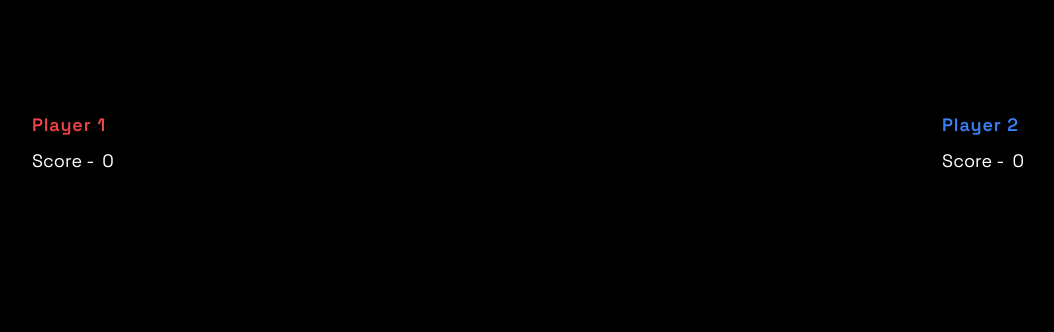
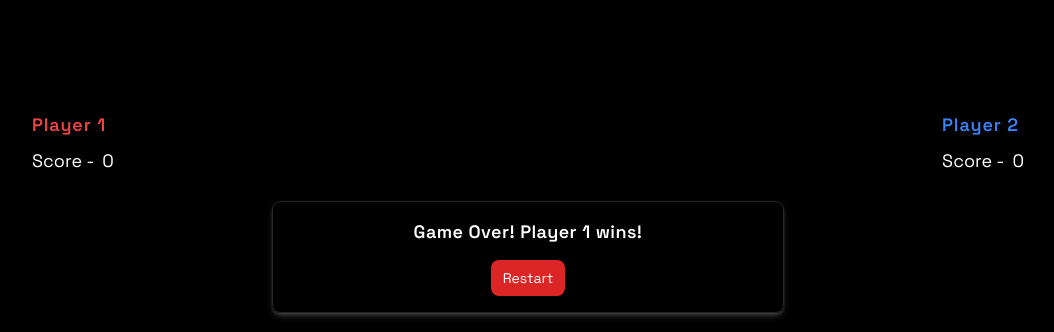
Before and after one commit to Priyanshudotdev/Memory-Game, a plain HTML site: page index.html in a window 1280 px wide. Shown: the top 332 px of the page, without its empty margins (112-1166 px from the left). Drawn offline with nearby package versions, Linux system fonts and the light colour scheme.

Commit message:
index file updated,reolved UI bugs

```diff
--- a/index.html
+++ b/index.html
@@ -31,18 +31,20 @@
 
       <section
         id="resultDisplaySection"
-        class="absolute hidden inset-0 top-[30%] w-[60vw] h-[50%] md:w-[50vw] lg:w-[40vw] z-10 rounded-lg backdrop-sm mx-auto my-auto border shadow-md shadow-white/20 border-neutral-800"
+        class="absolute {hidden} inset-0 top-[30%] w-[75vw] h-[50%] md:w-[50vw] lg:w-[40vw] z-10 rounded-lg backdrop-sm mx-auto my-auto border shadow-md shadow-white/20 border-neutral-800"
       >
         <span
           class="flex w-full h-full items-center flex-col justify-between py-3 md:py-4"
         >
           <h1
             id="resultH1"
-            class="text-lg font-semibold tracking-wide hidden"
-          ></h1>
+            class="text-lg font-semibold tracking-wide {hidden}"
+          >
+            Game Over! Player 1 wins!
+          </h1>
           <button
             id="restartBtn"
-            class="px-3 py-2 bg-red-600 rounded-lg text-sm active:opacity-[0.4] hover:opacity-[0.6] hidden"
+            class="px-3 py-2 bg-red-600 rounded-lg text-sm active:opacity-[0.4] hover:opacity-[0.6] {hidden}"
           >
             Restart
           </button>
```
